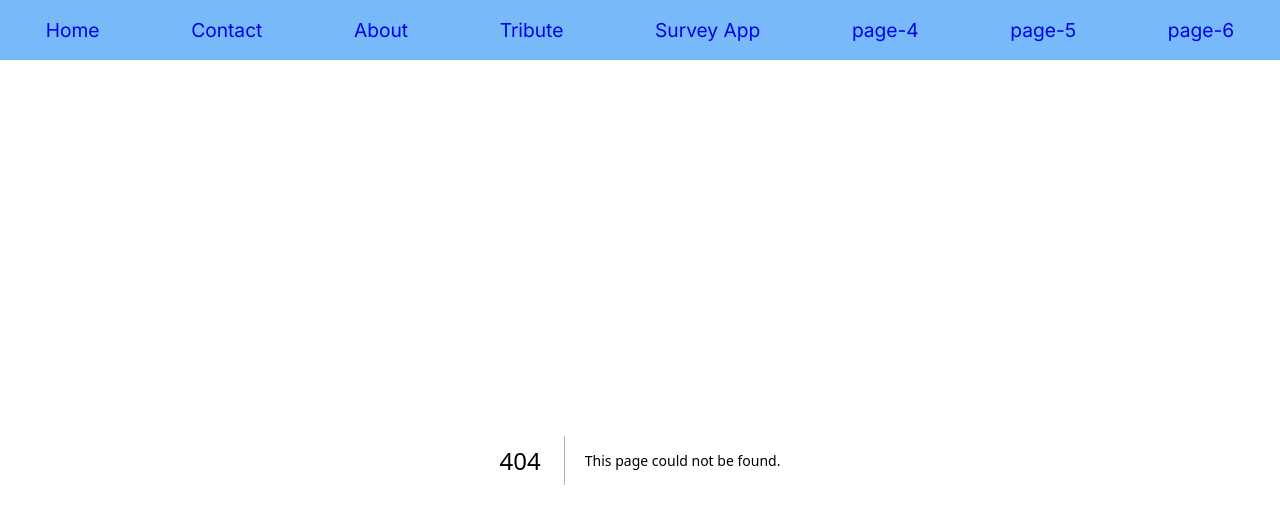
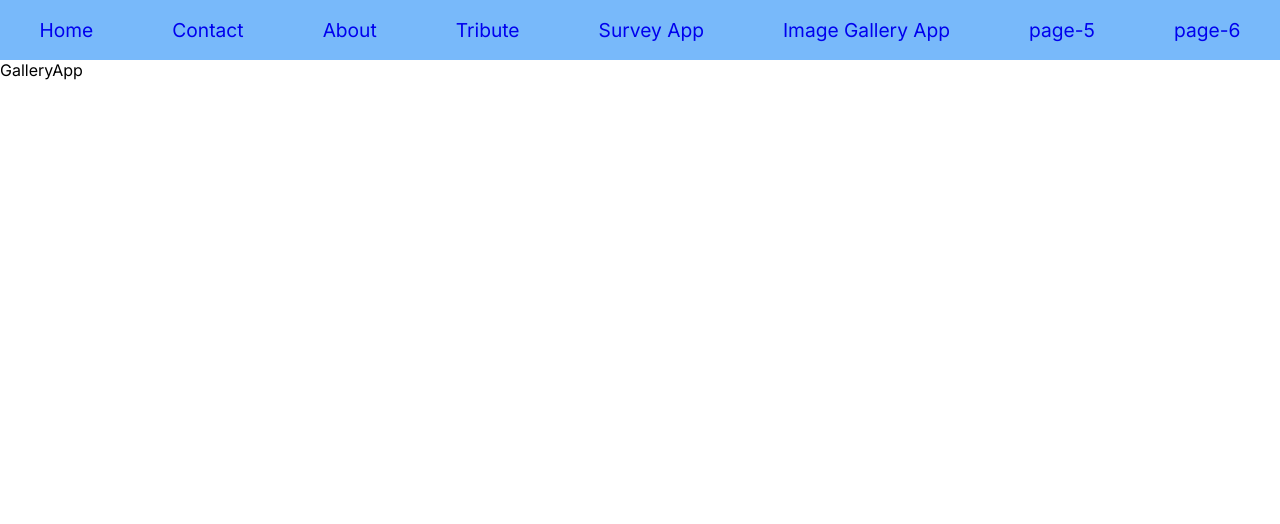
Before and after one commit to shahbaz-ramzan/my-next-app-pages, a Next.js app: page /gallery in a window 1280 px wide. Before the commit this address had no page. Shown: the top 524 px of the page. Built offline with nearby package versions, Linux system fonts and the light colour scheme.

Commit message:
setting the gallery app page

```diff
--- /dev/null
+++ b/src/app/gallery/page.jsx
@@ -0,0 +1,6 @@
+
+export default function GalleryApp() {
+  return (
+    <div>GalleryApp</div>
+  )
+}
--- a/src/app/layout.js
+++ b/src/app/layout.js
@@ -30,7 +30,7 @@ return (
       <Link href="/survey">Survey App</Link>
     </li>
     <li>
-      <Link href="/">page-4</Link>
+      <Link href="/gallery">Image Gallery App</Link>
     </li>
     <li>
       <Link href="/">page-5</Link>
```
Also changed, not shown: src/app/gallery/gallery.module.css (added).
